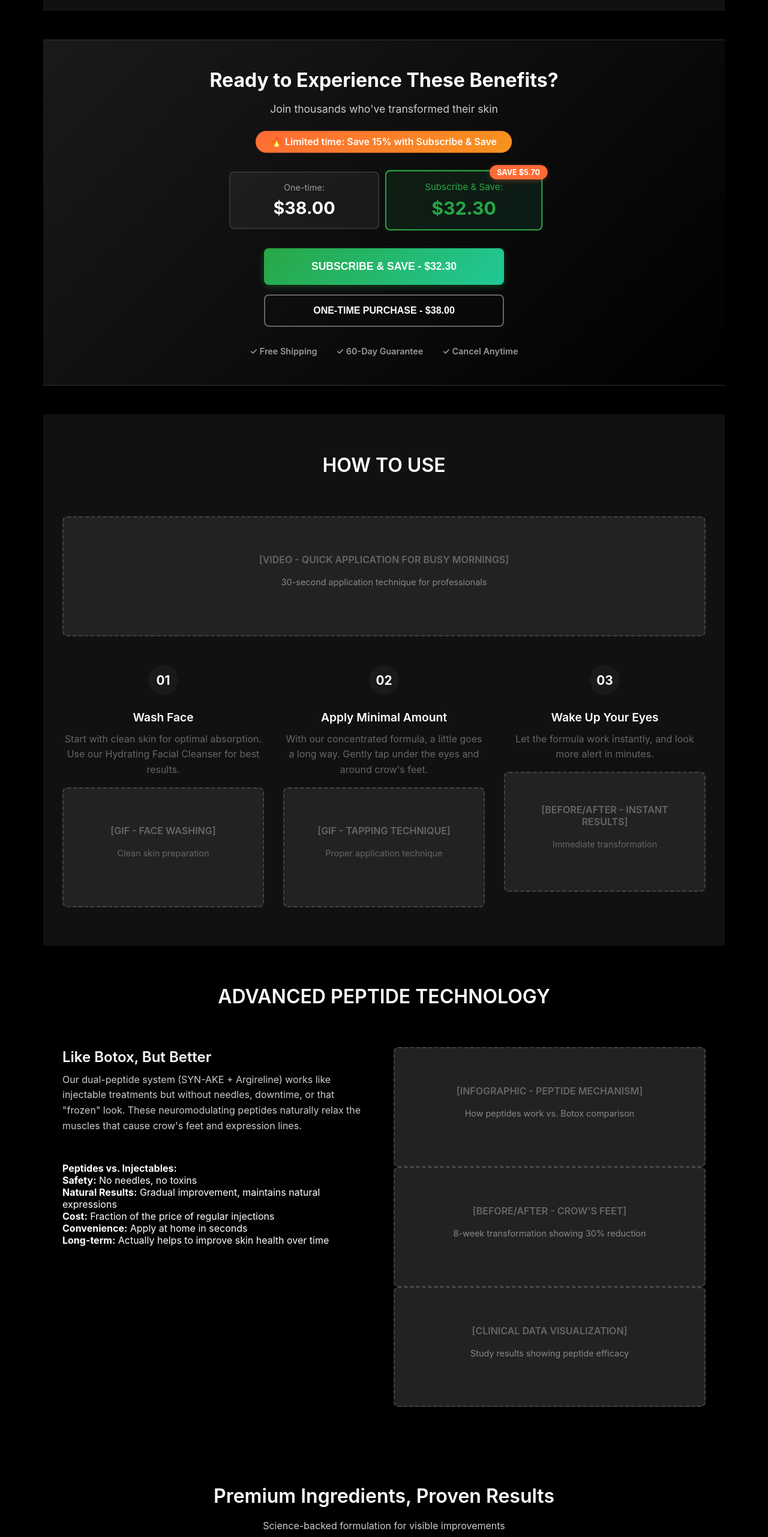
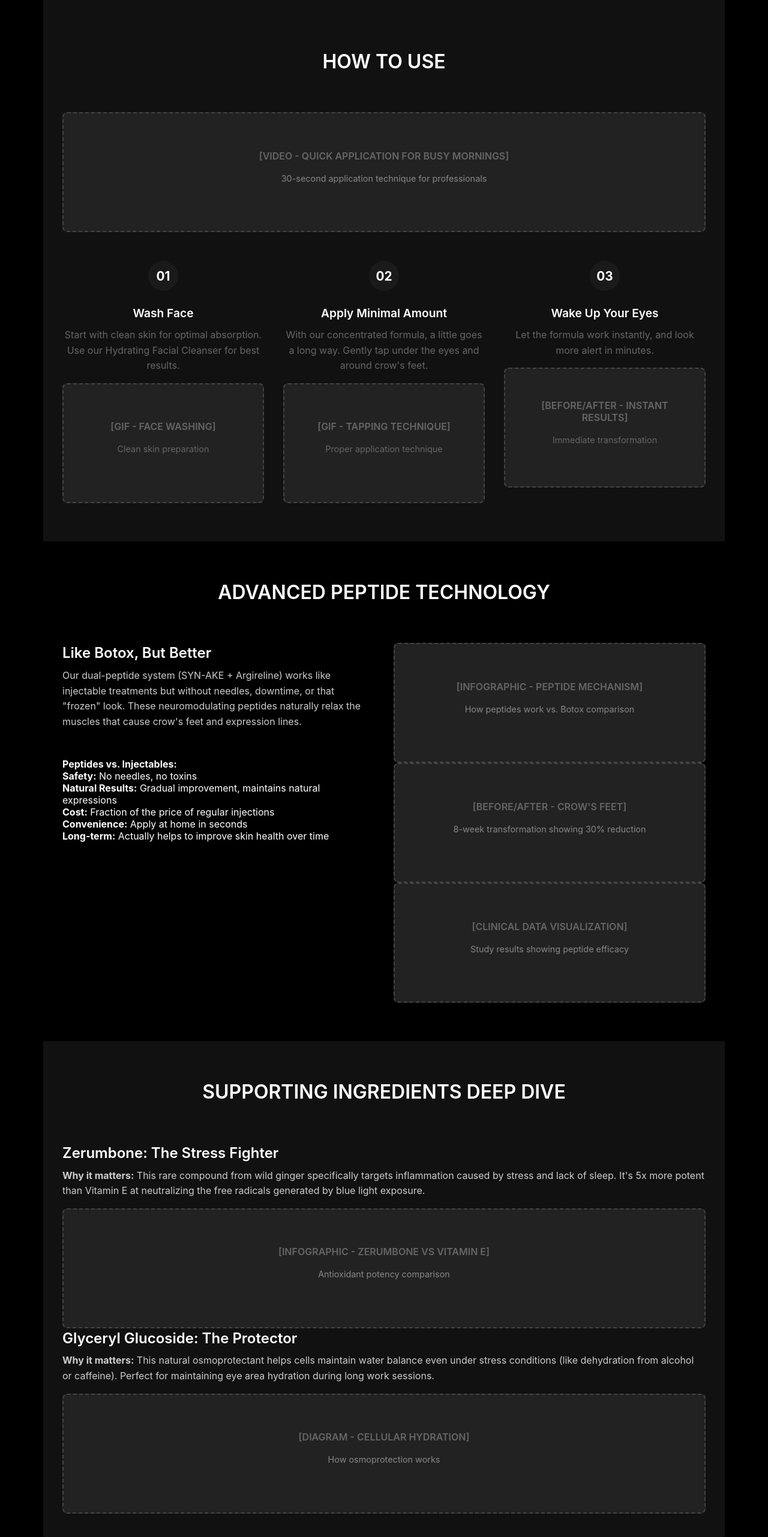
Before and after one commit to holdenjrussell/rawdogwireframes, a React (Create React App) app: page /products/eyecream in a window 1280 px wide. Shown: the part 2382-4945 px from the top of the page at 60% size. Built offline with nearby package versions, Linux system fonts and the light colour scheme.

Commit message:
Move CTA section to above reviews on eye cream page

```diff
--- a/src/pages/ProductEyeCream.tsx
+++ b/src/pages/ProductEyeCream.tsx
@@ -379,13 +379,7 @@ const ProductEyeCream: React.FC = () => {
           </div>
         </section>
 
-        {/* CTA After Science Section */}
-        <ScrollCTAs
-          productName="Caffeine Under Eye Cream"
-          price={38.00}
-          subscriptionPrice={32.30}
-          position="after-benefits"
-        />
+
 
 
 
@@ -491,42 +485,7 @@ const ProductEyeCream: React.FC = () => {
         {/* Stolen From Boyfriend Angle */}
 
 
-        {/* Premium Ingredients CTA Section */}
-        <section className="section section-light">
-          <div className="container text-center">
-            <h2>Premium Ingredients, Proven Results</h2>
-            <p className="lead">Science-backed formulation for visible improvements</p>
 
-            <div className="cta-section">
-              <h3>Ready to Experience These Benefits?</h3>
-              <p>Join thousands who've transformed their skin</p>
-
-              <div className="urgency-banner">
-                <h4>🔥 Limited time: Save 15% with Subscribe & Save</h4>
-                <div className="pricing-comparison">
-                  <div className="price-option">
-                    <strong>One-time:</strong>
-                    <span className="price">$38.00</span>
-                  </div>
-                  <div className="price-option highlighted">
-                    <strong>Subscribe & Save:</strong>
-                    <span className="price">$32.30</span>
-                    <span className="savings">SAVE $5.70</span>
-                  </div>
-                </div>
-                <div className="cta-buttons">
-                  <button className="btn btn-primary btn-large">SUBSCRIBE & SAVE - $32.30</button>
-                  <button className="btn btn-secondary btn-large">ONE-TIME PURCHASE - $38.00</button>
-                </div>
-                <div className="guarantees">
-                  <span>✓ Free Shipping</span>
-                  <span>✓ 60-Day Guarantee</span>
-                  <span>✓ Cancel Anytime</span>
-                </div>
-              </div>
-            </div>
-          </div>
-        </section>
 
         {/* Supporting Ingredients Deep Dive */}
         <section className="section section-dark">
@@ -591,6 +550,14 @@ const ProductEyeCream: React.FC = () => {
           </div>
         </section>
 
+        {/* CTA Before Reviews */}
+        <ScrollCTAs
+          productName="Caffeine Under Eye Cream"
+          price={38.00}
+          subscriptionPrice={32.30}
+          position="after-benefits"
+        />
+
         {/* Reviews System */}
         <div id="reviews-section">
           <ReviewsSystem
```
